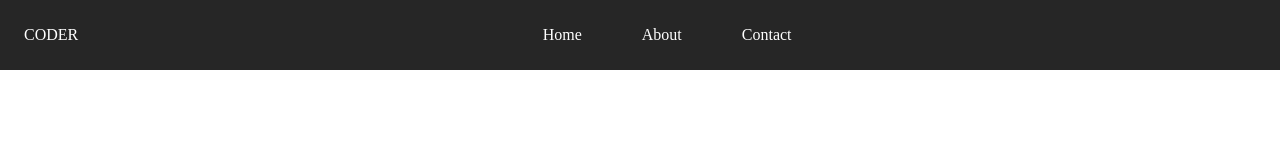
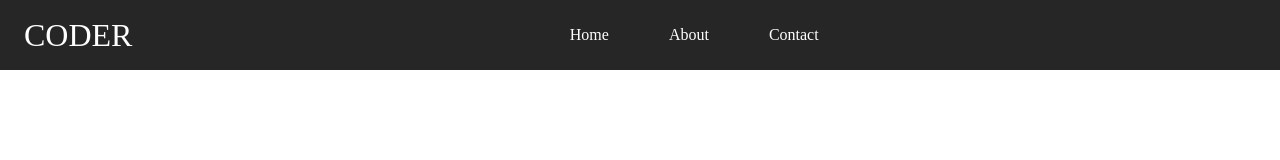
Before and after one commit to rodprogramdev/Hamburger-menu, a plain HTML site: page index.html in a window 1280 px wide. Drawn offline with Linux system fonts and the light colour scheme.

Commit message:
STEP9: Add navBrand font-size 2rem

```diff
--- a/assets/css/main.css
+++ b/assets/css/main.css
@@ -31,3 +31,8 @@ a{
     align-items: center;
     gap: 60px;
 }
+
+.navBrand{
+    font-size: 2rem;
+
+}
```
